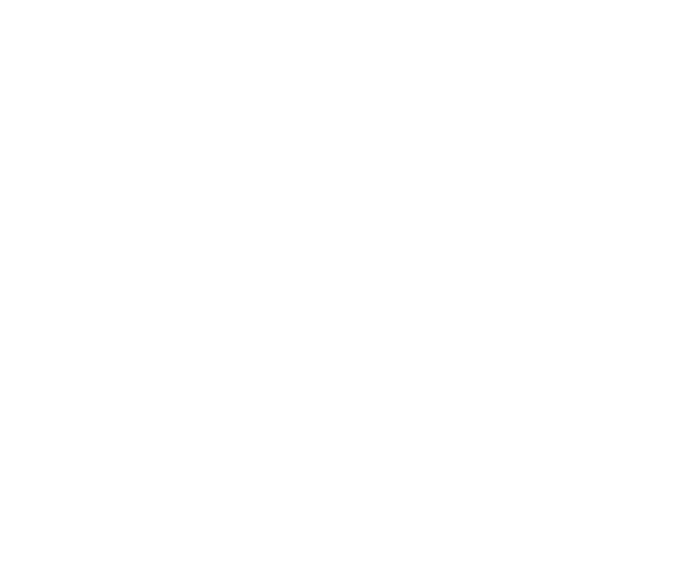
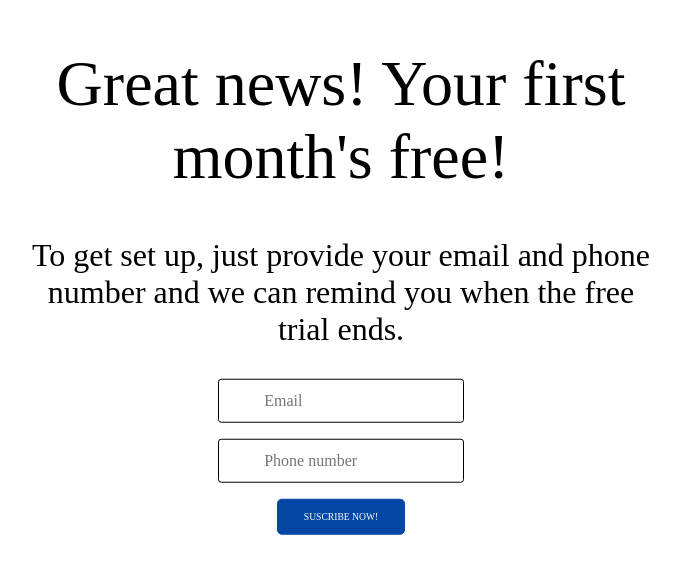
Before and after one commit to Cieth/Mega-tv-services, a React (Create React App) app: page /suscribe in a window 1280 px wide. Before the commit this address had no page. Shown: the part 131-704 px from the top of the page, without its empty margins (299-979 px from the left). Built offline with nearby package versions, Linux system fonts and the light colour scheme.

Commit message:
add suscribe page

```diff
--- a/src/App.scss
+++ b/src/App.scss
@@ -2,3 +2,9 @@
   margin: auto;
   width: 100%;
 }
+input {
+  text-indent: 0.7rem;
+}
+h1 {
+  font-weight: 100;
+}
--- a/src/App.tsx
+++ b/src/App.tsx
@@ -3,8 +3,10 @@
 import './App.scss';
 import Presentation from './pages/Presentation';
 import Basics from './pages/Basics';
-import Adress from './pages/Address';
+import Address from './pages/Address';
 import Plan from './pages/Plan';
+import Suscribe from './pages/Suscribe';
+import FinalSteps from './pages/FinalSteps';
 
 function App() {
   return (
@@ -12,8 +14,10 @@
       <Routes>
         <Route path='/' element={<Presentation />} />
         <Route path='/basics' element={<Basics />} />
-        <Route path='/address' element={<Adress />} />
+        <Route path='/address' element={<Address />} />
         <Route path='/plan' element={<Plan />} />
+        <Route path='/suscribe' element={<Suscribe />} />
+        <Route path='/finalsteps' element={<FinalSteps />} />
       </Routes>
     </div>
   );
--- a/src/pages/Address.tsx
+++ b/src/pages/Address.tsx
@@ -6,7 +6,7 @@
 import '../styles/pages/Address.scss';
 import { RootState } from '../app/store';
 import Button from '../components/Button';
-const Adress = () => {
+const Address = () => {
   interface dataI {
     address: string;
     apto: string;
@@ -40,7 +40,7 @@
           onChange={handleChange}
           value={data.address}
           name={'address'}
-          placeholder='Address'
+          placeholder='STREET, ADDRESS, CITY, STATE'
           type='text'
         />
         <input
@@ -48,7 +48,7 @@
           onChange={handleChange}
           value={data.apto}
           name={'apto'}
-          placeholder='Apto'
+          placeholder='APT #'
           type='text'
         />
       </div>
@@ -61,4 +61,4 @@
   );
 };
 
-export default Adress;
+export default Address;
--- /dev/null
+++ b/src/pages/FinalSteps.tsx
@@ -0,0 +1,7 @@
+import React from 'react';
+
+const FinalSteps = () => {
+  return <div>FinalSteps</div>;
+};
+
+export default FinalSteps;
--- /dev/null
+++ b/src/pages/Suscribe.tsx
@@ -0,0 +1,63 @@
+import React, { useState } from 'react';
+import { ChangeEvent } from 'react';
+import { useDispatch } from 'react-redux';
+import { setEmail, setPhoneNumber } from '../features/slices/userSlice';
+import { Link } from 'react-router-dom';
+import Button from '../components/Button';
+import '../styles/pages/Suscribe.scss';
+const Suscribe = () => {
+  interface dataI {
+    email: string;
+    phoneNumber: string;
+  }
+  const dispatch = useDispatch();
+  const [data, setData] = useState<dataI>({
+    email: '',
+    phoneNumber: '',
+  });
+  const handleChange = (e: ChangeEvent<HTMLInputElement>) => {
+    e.target.name === 'email'
+      ? setData({ ...data, email: e.target.value })
+      : setData({ ...data, phoneNumber: e.target.value });
+  };
+
+  const handleClick = () => {
+    dispatch(setEmail(data.email));
+    dispatch(setPhoneNumber(data.phoneNumber));
+  };
+  console.log(data);
+  return (
+    <div className='Suscribe'>
+      <div className='Suscribe_text'>
+        <h1>Great news! Your first month's free!</h1>
+        <p>
+          To get set up, just provide your email and phone number and we can
+          remind you when the free trial ends.
+        </p>
+      </div>
+      <div className='Suscribe_input'>
+        <input
+          onChange={handleChange}
+          value={data.email}
+          name={'email'}
+          placeholder='Email'
+          type='text'
+        />
+        <input
+          onChange={handleChange}
+          value={data.phoneNumber}
+          name={'phoneNumber'}
+          placeholder='Phone number'
+          type='text'
+        />
+      </div>
+      <div className='Suscribe_button' onClick={handleClick}>
+        <Link to={'/finalsteps'}>
+          <Button />
+        </Link>
+      </div>
+    </div>
+  );
+};
+
+export default Suscribe;
--- /dev/null
+++ b/src/styles/pages/Suscribe.scss
@@ -0,0 +1,44 @@
+.Suscribe {
+  display: flex;
+  position: absolute;
+  top: 50%;
+  left: 50%;
+  transform: translate(-50%, -50%);
+  flex-direction: column;
+  text-align: center;
+  align-items: center;
+  .Suscribe_text {
+    font-size: 1rem;
+  }
+  .Suscribe_input {
+    display: flex;
+    flex-direction: column;
+    margin: 0;
+    row-gap: 1rem;
+    input {
+      border: 1px solid black;
+      border-radius: 0.2rem;
+      height: 2.5rem;
+      width: 15rem;
+      &::placeholder {
+        padding: 2rem;
+        text-align: left;
+        font-size: 0.8rem;
+      }
+    }
+  }
+  .Suscribe_text {
+    min-width: 251px;
+  }
+
+  @media (min-width: 1280px) {
+    .Suscribe_text {
+      font-size: 2rem;
+    }
+    .Suscribe_input {
+      input::placeholder {
+        font-size: 1rem;
+      }
+    }
+  }
+}
```
